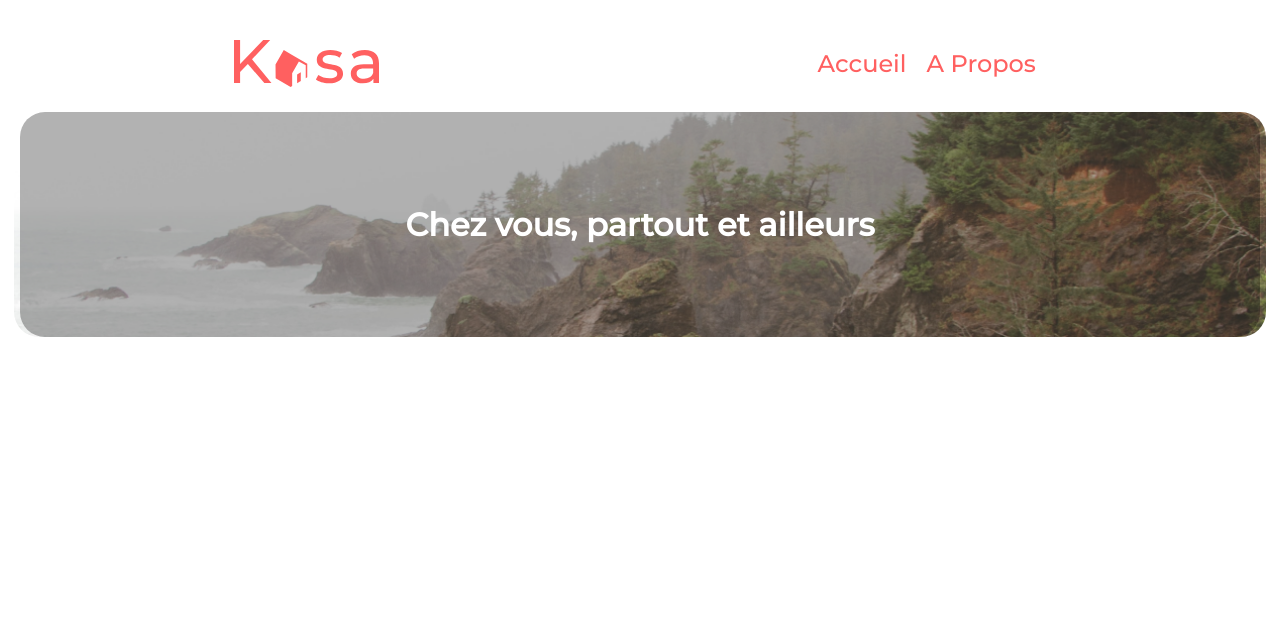
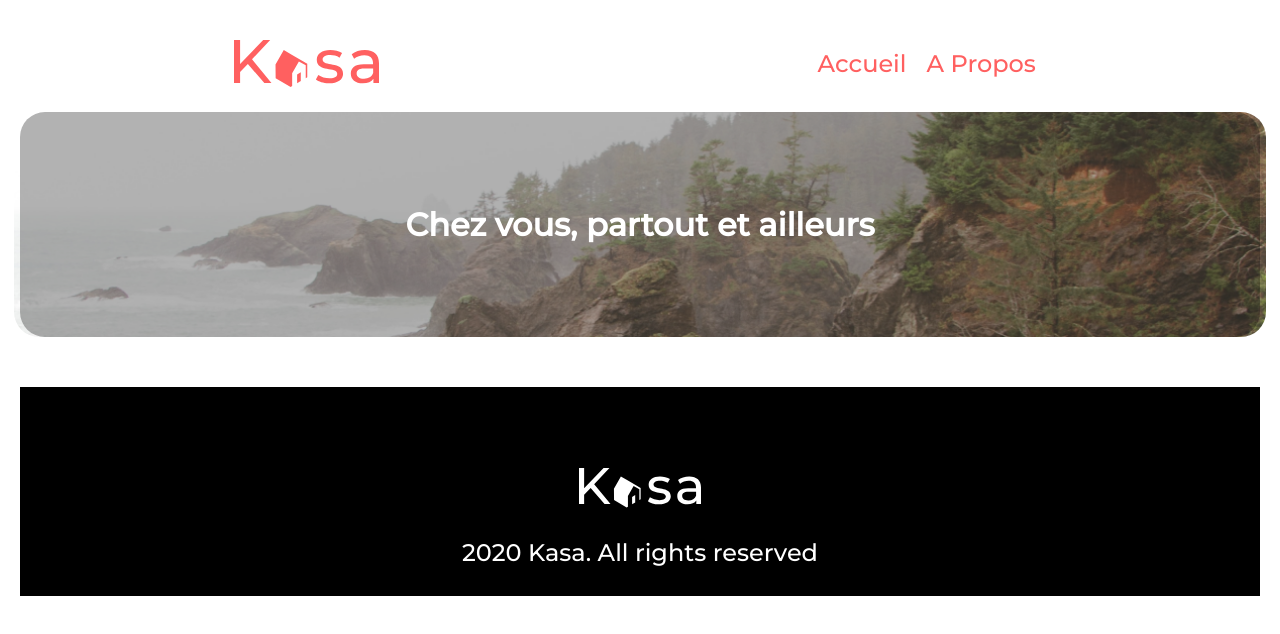
Before and after one commit to Mrballer59/--BrandonJOSEPHRAMIREZ_11_22072022, a React (Create React App) app: page / in a window 1280 px wide. Shown: the top 634 px of the page. Built offline with nearby package versions, Linux system fonts and the light colour scheme.

Commit message:
Footer added

```diff
--- a/src/components/Footer/Footer.jsx
+++ b/src/components/Footer/Footer.jsx
@@ -1,12 +1,12 @@
-import logoFooter from '../../assets/Logo-footer.svg';
-import './Footer.css';
+import logoFooter from "../../assets/Logo-footer.svg";
+import "./Footer.css";
 
-function Footer(){
-    return(
-        <Footer>
-            <img src={logoFooter} alt="Logo Footer" />
-            <p>2020 Kasa. All rights reserved</p>
-        </Footer>
-    )
+function Footer() {
+  return (
+    <footer>
+      <img src={logoFooter} alt="Logo Footer" />
+      <p>2020 Kasa. All rights reserved</p>
+    </footer>
+  );
 }
 export default Footer;
--- a/src/pages/App.js
+++ b/src/pages/App.js
@@ -9,6 +9,7 @@ function App() {
     <div className="App">
       <Header />
       <Banner text="Chez vous, partout et ailleurs" img={banner} />
+      <Footer />
     </div>
   );
 }
```
